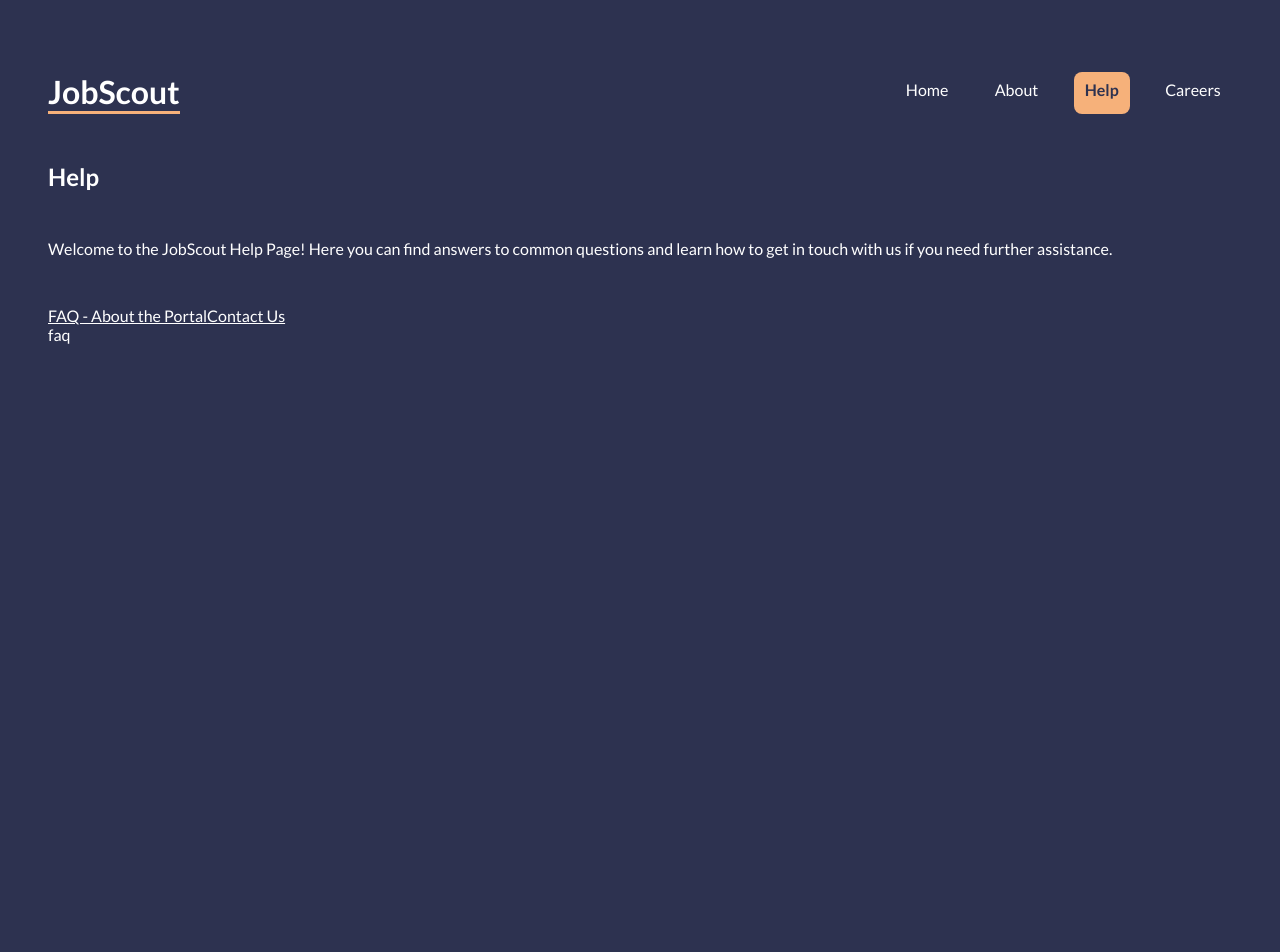
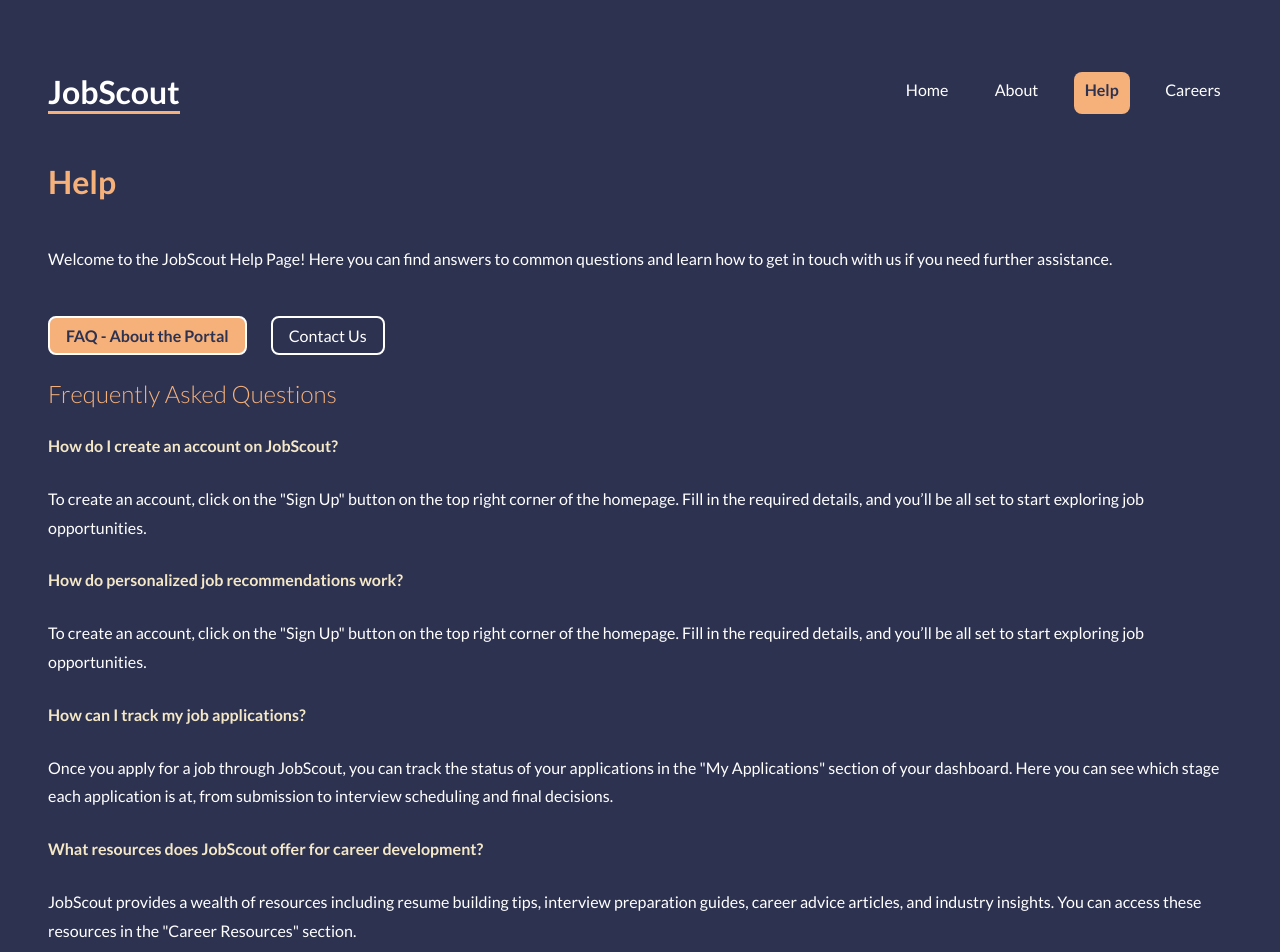
Before and after one commit to prajwal-hebbar-07/react-job-listing, a React (Vite) app: page /help/faq in a window 1280 px wide. Shown: the top 952 px of the page. Before the commit the page ends 800 px from the top, so only its background shows below. Built offline with nearby package versions, Linux system fonts and the light colour scheme.

Commit message:
Added styling and content for faq layout in inside help

```diff
--- a/src/index.css
+++ b/src/index.css
@@ -62,7 +62,9 @@ header nav a {
 }
 
 /* How it should look when it is clicked */
-header nav a.active {
+header nav a.active,
+.help-layout nav a.active,
+.help-layout nav a:hover {
   background: var(--primary);
   color: var(--secondary);
   font-weight: 600;
@@ -77,7 +79,8 @@ main {
 
 /* home page styling, about page styling which has same as home page */
 .home-page h2,
-.about-page h2 {
+.about-page h2,
+.help-layout h2 {
   color: var(--primary);
   font-size: 2rem;
 }
@@ -89,7 +92,8 @@ main {
 }
 
 .home-page .why-job-scout h3,
-.about-page h3 {
+.about-page h3,
+.help-layout .faq h3 {
   font-size: 1.5rem;
   color: var(--primary);
   font-weight: 300;
@@ -102,11 +106,28 @@ main {
 }
 
 .home-page .why-job-scout ul li strong,
-.about-page ul li strong {
+.about-page ul li strong,
+.faq p strong {
   color: var(--text-highlight);
 }
 
-.about-page p {
+.about-page p,
+.faq p {
   line-height: 1.8rem;
   margin: 1.5rem 0;
 }
+
+/* Styling for help layout */
+.help-layout nav {
+  display: flex;
+  justify-content: start;
+  gap: 1.5rem;
+  margin: 1.5rem auto;
+}
+
+.help-layout nav a {
+  padding: 0.5rem 1rem;
+  border: 2px solid white;
+  border-radius: 0.5rem;
+  text-decoration: none;
+}
--- a/src/pages/help/Faq.jsx
+++ b/src/pages/help/Faq.jsx
@@ -1,4 +1,62 @@
 const Faq = () => {
-  return <div>faq</div>;
+  return (
+    <div className="faq">
+      <h3>Frequently Asked Questions</h3>
+      <div className="question">
+        <p>
+          <strong>How do I create an account on JobScout?</strong>
+        </p>
+        <p>
+          To create an account, click on the "Sign Up" button on the top right
+          corner of the homepage. Fill in the required details, and you’ll be
+          all set to start exploring job opportunities.
+        </p>
+      </div>
+      <div className="question">
+        <p>
+          <strong> How do personalized job recommendations work?</strong>
+        </p>
+        <p>
+          To create an account, click on the "Sign Up" button on the top right
+          corner of the homepage. Fill in the required details, and you’ll be
+          all set to start exploring job opportunities.
+        </p>
+      </div>
+      <div className="question">
+        <p>
+          <strong>How can I track my job applications?</strong>
+        </p>
+        <p>
+          Once you apply for a job through JobScout, you can track the status of
+          your applications in the "My Applications" section of your dashboard.
+          Here you can see which stage each application is at, from submission
+          to interview scheduling and final decisions.
+        </p>
+      </div>
+      <div className="question">
+        <p>
+          <strong>
+            What resources does JobScout offer for career development?
+          </strong>
+        </p>
+        <p>
+          JobScout provides a wealth of resources including resume building
+          tips, interview preparation guides, career advice articles, and
+          industry insights. You can access these resources in the "Career
+          Resources" section.
+        </p>
+      </div>
+      <div className="question">
+        <p>
+          <strong>How do I update my profile information?</strong>
+        </p>
+        <p>
+          To update your profile information, go to your dashboard and click on
+          the "Profile" tab. Here you can edit your personal details, skills,
+          experience, and preferences.
+        </p>
+      </div>
+    </div>
+  );
 };
 export default Faq;
```
